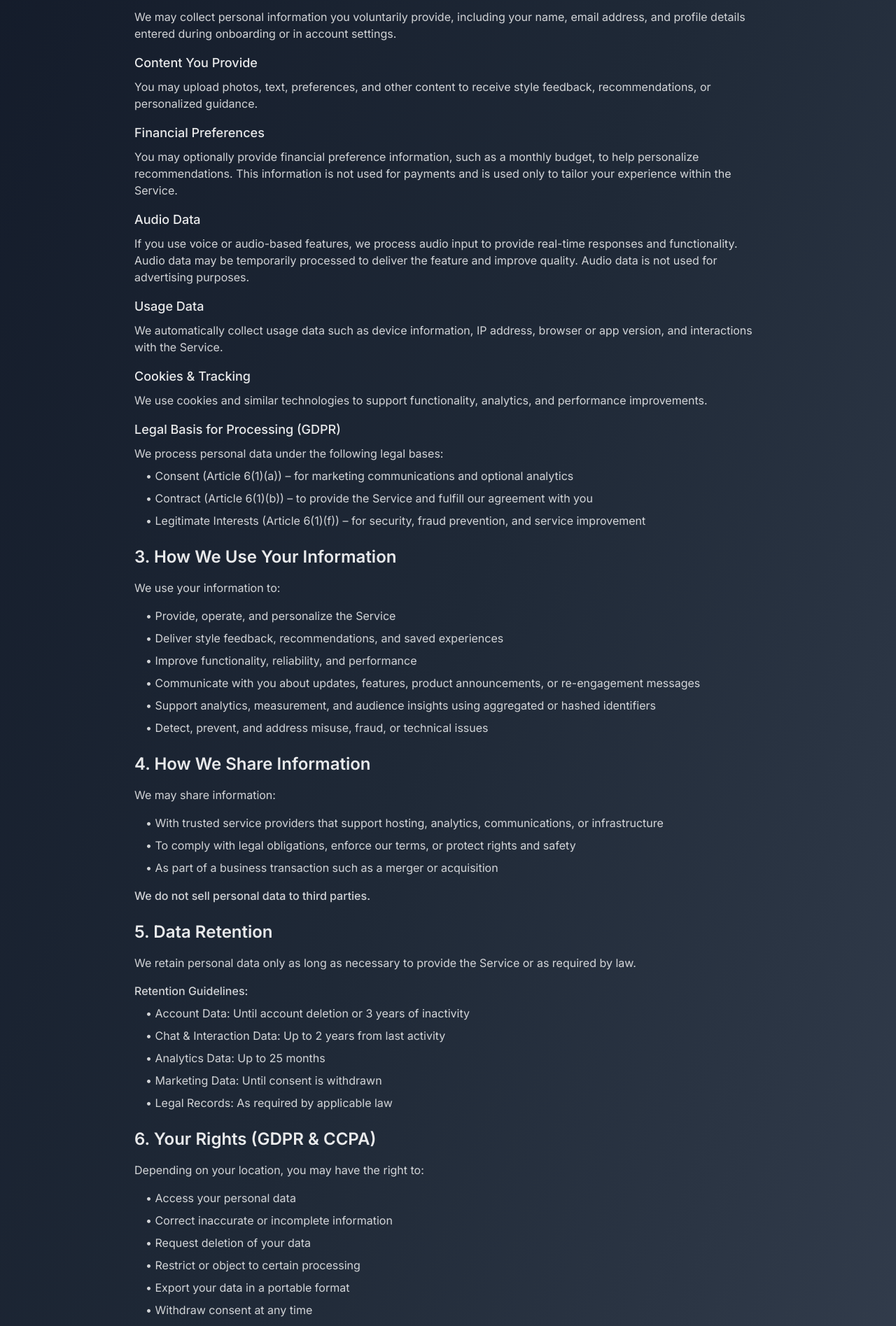
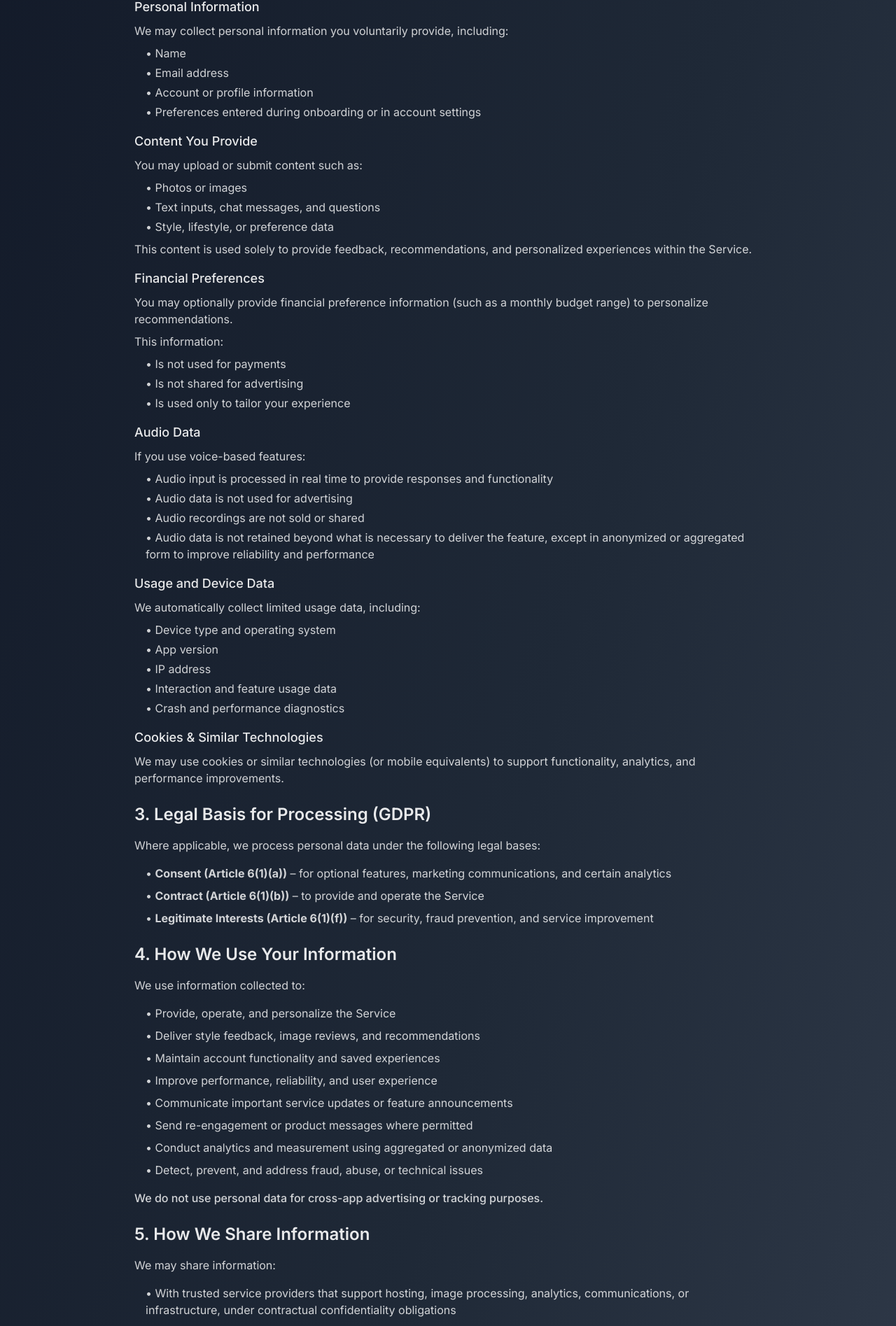
Before and after one commit to SaltaMedia/jules-labs, a Next.js app: page /privacy in a window 1280 px wide. Shown: the part 879-2774 px from the top of the page at 70% size. Built offline with nearby package versions, Linux system fonts and the light colour scheme.

Commit message:
Update copyright to 2026, update privacy policy (Jan 9, 2026)

```diff
--- a/src/app/page.tsx
+++ b/src/app/page.tsx
@@ -185,7 +185,7 @@ export default function Home() {
             <p className="mb-4 text-white/70">
               Jules is an AI tool. Her guidance is for informational purposes only and should not replace professional advice. Use your own judgment before making decisions.
             </p>
-            <p>&copy; 2025 Jules Labs. All rights reserved.</p>
+            <p>&copy; 2026 Jules Labs. All rights reserved.</p>
             <div className="mt-4 space-x-6">
               <a href="https://www.juleslabs.com/terms" className="hover:text-white transition">Terms</a>
               <a href="https://www.juleslabs.com/privacy" className="hover:text-white transition">Privacy Policy</a>
--- a/src/app/privacy/page.tsx
+++ b/src/app/privacy/page.tsx
@@ -25,7 +25,8 @@ export default function Privacy() {
       <Section id="privacy" bg="gradient1">
         <div className="max-w-4xl mx-auto space-y-8">
           <div className="text-center mb-8">
-            <p className="text-sm text-white/70">Effective Date: 8/27/2025</p>
+            <p className="text-sm text-white/70">Effective Date: January 9, 2026</p>
+            <p className="text-sm text-white/70">Last Updated: January 9, 2026</p>
           </div>
 
           <div className="space-y-6">
@@ -33,10 +34,10 @@ export default function Privacy() {
             <div>
               <h2 className="text-2xl font-semibold mb-4">1. Introduction</h2>
               <p className="text-lg leading-relaxed">
-                Jules Labs (&ldquo;we,&rdquo; &ldquo;our,&rdquo; or &ldquo;us&rdquo;) respects your privacy. This Privacy Policy explains how we collect, use, disclose, and safeguard your information when you use Jules, our AI-powered style and lifestyle service (the &ldquo;Service&rdquo;).
+                Jules Labs, LLC (&ldquo;Jules Labs,&rdquo; &ldquo;we,&rdquo; &ldquo;our,&rdquo; or &ldquo;us&rdquo;) respects your privacy. This Privacy Policy explains how we collect, use, disclose, and safeguard your information when you use Jules, our AI-powered style and lifestyle application and related services (the &ldquo;Service&rdquo;).
               </p>
               <p className="text-lg leading-relaxed mt-4">
-                By using the Service, you agree to the practices described in this Privacy Policy. If you do not agree, please discontinue use.
+                By accessing or using the Service, you agree to the practices described in this Privacy Policy. If you do not agree, please discontinue use of the Service.
               </p>
             </div>
 
@@ -47,152 +48,217 @@ export default function Privacy() {
               <div className="space-y-4">
                 <div>
                   <h3 className="text-lg font-medium mb-2">Personal Information</h3>
-                  <p className="text-white/80">
-                    We may collect personal information you voluntarily provide, including your name, email address, and profile details entered during onboarding or in account settings.
-                  </p>
+                  <p className="text-white/80 mb-2">We may collect personal information you voluntarily provide, including:</p>
+                  <ul className="space-y-1 text-white/80 ml-4">
+                    <li>• Name</li>
+                    <li>• Email address</li>
+                    <li>• Account or profile information</li>
+                    <li>• Preferences entered during onboarding or in account settings</li>
+                  </ul>
                 </div>
 
                 <div>
                   <h3 className="text-lg font-medium mb-2">Content You Provide</h3>
-                  <p className="text-white/80">
-                    You may upload photos, text, preferences, and other content to receive style feedback, recommendations, or personalized guidance.
+                  <p className="text-white/80 mb-2">You may upload or submit content such as:</p>
+                  <ul className="space-y-1 text-white/80 ml-4">
+                    <li>• Photos or images</li>
+                    <li>• Text inputs, chat messages, and questions</li>
+                    <li>• Style, lifestyle, or preference data</li>
+                  </ul>
+                  <p className="text-white/80 mt-2">
+                    This content is used solely to provide feedback, recommendations, and personalized experiences within the Service.
                   </p>
                 </div>
 
                 <div>
                   <h3 className="text-lg font-medium mb-2">Financial Preferences</h3>
-                  <p className="text-white/80">
-                    You may optionally provide financial preference information, such as a monthly budget, to help personalize recommendations. This information is not used for payments and is used only to tailor your experience within the Service.
+                  <p className="text-white/80 mb-2">
+                    You may optionally provide financial preference information (such as a monthly budget range) to personalize recommendations.
                   </p>
+                  <p className="text-white/80 mb-2">This information:</p>
+                  <ul className="space-y-1 text-white/80 ml-4">
+                    <li>• Is not used for payments</li>
+                    <li>• Is not shared for advertising</li>
+                    <li>• Is used only to tailor your experience</li>
+                  </ul>
                 </div>
 
                 <div>
                   <h3 className="text-lg font-medium mb-2">Audio Data</h3>
-                  <p className="text-white/80">
-                    If you use voice or audio-based features, we process audio input to provide real-time responses and functionality. Audio data may be temporarily processed to deliver the feature and improve quality. Audio data is not used for advertising purposes.
-                  </p>
+                  <p className="text-white/80 mb-2">If you use voice-based features:</p>
+                  <ul className="space-y-1 text-white/80 ml-4">
+                    <li>• Audio input is processed in real time to provide responses and functionality</li>
+                    <li>• Audio data is not used for advertising</li>
+                    <li>• Audio recordings are not sold or shared</li>
+                    <li>• Audio data is not retained beyond what is necessary to deliver the feature, except in anonymized or aggregated form to improve reliability and performance</li>
+                  </ul>
                 </div>
 
                 <div>
-                  <h3 className="text-lg font-medium mb-2">Usage Data</h3>
-                  <p className="text-white/80">
-                    We automatically collect usage data such as device information, IP address, browser or app version, and interactions with the Service.
-                  </p>
+                  <h3 className="text-lg font-medium mb-2">Usage and Device Data</h3>
+                  <p className="text-white/80 mb-2">We automatically collect limited usage data, including:</p>
+                  <ul className="space-y-1 text-white/80 ml-4">
+                    <li>• Device type and operating system</li>
+                    <li>• App version</li>
+                    <li>• IP address</li>
+                    <li>• Interaction and feature usage data</li>
+                    <li>• Crash and performance diagnostics</li>
+                  </ul>
                 </div>
 
                 <div>
-                  <h3 className="text-lg font-medium mb-2">Cookies &amp; Tracking</h3>
+                  <h3 className="text-lg font-medium mb-2">Cookies &amp; Similar Technologies</h3>
                   <p className="text-white/80">
-                    We use cookies and similar technologies to support functionality, analytics, and performance improvements.
+                    We may use cookies or similar technologies (or mobile equivalents) to support functionality, analytics, and performance improvements.
                   </p>
-                </div>
-
-                <div>
-                  <h3 className="text-lg font-medium mb-2">Legal Basis for Processing (GDPR)</h3>
-                  <p className="text-white/80 mb-2">We process personal data under the following legal bases:</p>
-                  <ul className="space-y-2 text-white/80 ml-4">
-                    <li>• Consent (Article 6(1)(a)) – for marketing communications and optional analytics</li>
-                    <li>• Contract (Article 6(1)(b)) – to provide the Service and fulfill our agreement with you</li>
-                    <li>• Legitimate Interests (Article 6(1)(f)) – for security, fraud prevention, and service improvement</li>
-                  </ul>
                 </div>
               </div>
             </div>
 
             {/* Section 3 */}
             <div>
-              <h2 className="text-2xl font-semibold mb-4">3. How We Use Your Information</h2>
-              <p className="text-white/80 mb-4">We use your information to:</p>
+              <h2 className="text-2xl font-semibold mb-4">3. Legal Basis for Processing (GDPR)</h2>
+              <p className="text-white/80 mb-4">Where applicable, we process personal data under the following legal bases:</p>
               <ul className="space-y-2 text-white/80 ml-4">
-                <li>• Provide, operate, and personalize the Service</li>
-                <li>• Deliver style feedback, recommendations, and saved experiences</li>
-                <li>• Improve functionality, reliability, and performance</li>
-                <li>• Communicate with you about updates, features, product announcements, or re-engagement messages</li>
-                <li>• Support analytics, measurement, and audience insights using aggregated or hashed identifiers</li>
-                <li>• Detect, prevent, and address misuse, fraud, or technical issues</li>
+                <li>• <strong>Consent (Article 6(1)(a))</strong> – for optional features, marketing communications, and certain analytics</li>
+                <li>• <strong>Contract (Article 6(1)(b))</strong> – to provide and operate the Service</li>
+                <li>• <strong>Legitimate Interests (Article 6(1)(f))</strong> – for security, fraud prevention, and service improvement</li>
               </ul>
             </div>
 
             {/* Section 4 */}
             <div>
-              <h2 className="text-2xl font-semibold mb-4">4. How We Share Information</h2>
+              <h2 className="text-2xl font-semibold mb-4">4. How We Use Your Information</h2>
+              <p className="text-white/80 mb-4">We use information collected to:</p>
+              <ul className="space-y-2 text-white/80 ml-4">
+                <li>• Provide, operate, and personalize the Service</li>
+                <li>• Deliver style feedback, image reviews, and recommendations</li>
+                <li>• Maintain account functionality and saved experiences</li>
+                <li>• Improve performance, reliability, and user experience</li>
+                <li>• Communicate important service updates or feature announcements</li>
+                <li>• Send re-engagement or product messages where permitted</li>
+                <li>• Conduct analytics and measurement using aggregated or anonymized data</li>
+                <li>• Detect, prevent, and address fraud, abuse, or technical issues</li>
+              </ul>
+              <p className="text-white/80 mt-4 font-medium">We do not use personal data for cross-app advertising or tracking purposes.</p>
+            </div>
+
+            {/* Section 5 */}
+            <div>
+              <h2 className="text-2xl font-semibold mb-4">5. How We Share Information</h2>
               <p className="text-white/80 mb-4">We may share information:</p>
               <ul className="space-y-2 text-white/80 ml-4">
-                <li>• With trusted service providers that support hosting, analytics, communications, or infrastructure</li>
-                <li>• To comply with legal obligations, enforce our terms, or protect rights and safety</li>
-                <li>• As part of a business transaction such as a merger or acquisition</li>
+                <li>• With trusted service providers that support hosting, image processing, analytics, communications, or infrastructure, under contractual confidentiality obligations</li>
+                <li>• To comply with legal obligations or lawful requests</li>
+                <li>• To enforce our Terms of Service or protect the rights, safety, and security of users or others</li>
+                <li>• In connection with a merger, acquisition, or asset sale, subject to applicable privacy protections</li>
               </ul>
               <p className="text-white/80 mt-4 font-medium">We do not sell personal data to third parties.</p>
             </div>
 
-            {/* Section 5 */}
+            {/* Section 6 */}
             <div>
-              <h2 className="text-2xl font-semibold mb-4">5. Data Retention</h2>
+              <h2 className="text-2xl font-semibold mb-4">6. Data Retention</h2>
               <p className="text-white/80 mb-4">
-                We retain personal data only as long as necessary to provide the Service or as required by law.
+                We retain personal data only for as long as necessary to provide the Service or comply with legal obligations.
               </p>
-              <p className="text-white/80 mb-2 font-medium">Retention Guidelines:</p>
+              <p className="text-white/80 mb-2 font-medium">Retention Guidelines</p>
               <ul className="space-y-2 text-white/80 ml-4">
-                <li>• Account Data: Until account deletion or 3 years of inactivity</li>
-                <li>• Chat &amp; Interaction Data: Up to 2 years from last activity</li>
-                <li>• Analytics Data: Up to 25 months</li>
-                <li>• Marketing Data: Until consent is withdrawn</li>
-                <li>• Legal Records: As required by applicable law</li>
+                <li>• <strong>Account Data:</strong> Until account deletion or after 3 years of inactivity</li>
+                <li>• <strong>Images, Chats, and Interactions:</strong> Up to 2 years from last activity</li>
+                <li>• <strong>Analytics Data:</strong> Up to 25 months</li>
+                <li>• <strong>Marketing Communications:</strong> Until consent is withdrawn</li>
+                <li>• <strong>Legal Records:</strong> As required by applicable law</li>
               </ul>
             </div>
 
-            {/* Section 6 */}
+            {/* Section 7 */}
             <div>
-              <h2 className="text-2xl font-semibold mb-4">6. Your Rights (GDPR &amp; CCPA)</h2>
+              <h2 className="text-2xl font-semibold mb-4">7. Account Deletion</h2>
+              <p className="text-white/80 mb-4">
+                You may delete your account at any time through in-app settings.
+              </p>
+              <p className="text-white/80 mb-2">When you delete your account:</p>
+              <ul className="space-y-2 text-white/80 ml-4">
+                <li>• Profile information, uploaded images, chat history, and associated personal data are permanently removed from our active systems</li>
+                <li>• Limited data may be retained temporarily where required by law or for legitimate business purposes (such as fraud prevention or legal compliance)</li>
+              </ul>
+            </div>
+
+            {/* Section 8 */}
+            <div>
+              <h2 className="text-2xl font-semibold mb-4">8. Your Rights (GDPR &amp; CCPA)</h2>
               <p className="text-white/80 mb-4">Depending on your location, you may have the right to:</p>
               <ul className="space-y-2 text-white/80 ml-4">
                 <li>• Access your personal data</li>
-                <li>• Correct inaccurate or incomplete information</li>
+                <li>• Correct inaccurate or incomplete data</li>
                 <li>• Request deletion of your data</li>
                 <li>• Restrict or object to certain processing</li>
                 <li>• Export your data in a portable format</li>
                 <li>• Withdraw consent at any time</li>
               </ul>
+
+              <div className="mt-4">
+                <h3 className="text-lg font-medium mb-2">California Residents</h3>
+                <p className="text-white/80 mb-2">
+                  California residents may have the right to request information about personal data collected in the preceding 12 months and to opt out of certain data sharing practices.
+                </p>
+                <p className="text-white/80">
+                  Jules Labs does not sell personal information as defined by the California Consumer Privacy Act (CCPA).
+                </p>
+              </div>
+
               <p className="text-white/80 mt-4">
-                You can exercise these rights by contacting <a href="mailto:steve@juleslabs.com" className="text-blue-400 hover:text-blue-300 underline">steve@juleslabs.com</a> or using in-app account controls where available.
-              </p>
-            </div>
-
-            {/* Section 7 */}
-            <div>
-              <h2 className="text-2xl font-semibold mb-4">7. Security</h2>
-              <p className="text-white/80">
-                We use reasonable administrative, technical, and organizational safeguards to protect your information. However, no system can be guaranteed to be 100% secure.
-              </p>
-            </div>
-
-            {/* Section 8 */}
-            <div>
-              <h2 className="text-2xl font-semibold mb-4">8. Children&apos;s Privacy</h2>
-              <p className="text-white/80 mb-4">
-                The Service is not directed to children under the age of 13, and we do not knowingly collect personal data from children under 13.
-              </p>
-              <p className="text-white/80">
-                If we become aware that we have collected personal data from a child under 13, we will take steps to delete it promptly.
+                You can exercise your rights by contacting us or using available in-app controls.
               </p>
             </div>
 
             {/* Section 9 */}
             <div>
-              <h2 className="text-2xl font-semibold mb-4">9. Changes to This Policy</h2>
+              <h2 className="text-2xl font-semibold mb-4">9. Data Used for Tracking</h2>
               <p className="text-white/80">
-                We may update this Privacy Policy from time to time. Any changes will be posted with an updated effective date.
+                We do not track users across third-party apps or websites for advertising purposes, and we do not engage in cross-app tracking as defined by Apple.
               </p>
             </div>
 
             {/* Section 10 */}
             <div>
-              <h2 className="text-2xl font-semibold mb-4">10. Contact Us</h2>
+              <h2 className="text-2xl font-semibold mb-4">10. Security</h2>
+              <p className="text-white/80">
+                We implement reasonable administrative, technical, and organizational safeguards designed to protect your information. However, no method of transmission or storage is completely secure, and we cannot guarantee absolute security.
+              </p>
+            </div>
+
+            {/* Section 11 */}
+            <div>
+              <h2 className="text-2xl font-semibold mb-4">11. Children&apos;s Privacy</h2>
+              <p className="text-white/80 mb-4">
+                The Service is not directed to children under the age of 13, and we do not knowingly collect personal data from children under 13.
+              </p>
+              <p className="text-white/80">
+                If we become aware that we have collected such data, we will delete it promptly.
+              </p>
+            </div>
+
+            {/* Section 12 */}
+            <div>
+              <h2 className="text-2xl font-semibold mb-4">12. Changes to This Policy</h2>
+              <p className="text-white/80">
+                We may update this Privacy Policy from time to time. Any changes will be posted with an updated effective date. Continued use of the Service after changes constitutes acceptance of the updated policy.
+              </p>
+            </div>
+
+            {/* Section 13 */}
+            <div>
+              <h2 className="text-2xl font-semibold mb-4">13. Contact Us</h2>
               <p className="text-white/80 mb-4">
                 If you have questions or concerns about this Privacy Policy, contact us at:
               </p>
               <p className="text-white/80">
                 📧 <a href="mailto:steve@juleslabs.com" className="text-blue-400 hover:text-blue-300 underline">steve@juleslabs.com</a>
+              </p>
+              <p className="text-white/80 mt-2">
+                🏢 Jules Labs, LLC
               </p>
             </div>
           </div>
@@ -203,7 +269,7 @@ export default function Privacy() {
       <footer className="bg-black text-white py-16">
         <div className="mx-auto max-w-6xl px-6 text-center">
           <div className="text-sm text-white/50">
-            <p>&copy; 2025 Jules Labs. All rights reserved.</p>
+            <p>&copy; 2026 Jules Labs. All rights reserved.</p>
             <div className="mt-4 space-x-6">
               <Link href="https://www.juleslabs.com/terms" className="hover:text-white transition">Terms</Link>
               <Link href="https://www.juleslabs.com/privacy" className="hover:text-white transition">Privacy Policy</Link>
--- a/src/app/team/page.tsx
+++ b/src/app/team/page.tsx
@@ -61,7 +61,7 @@ export default function Team() {
       <footer className="bg-black text-white py-16">
         <div className="mx-auto max-w-6xl px-6 text-center">
           <div className="text-sm text-white/50">
-            <p>&copy; 2025 Jules Labs. All rights reserved.</p>
+            <p>&copy; 2026 Jules Labs. All rights reserved.</p>
             <div className="mt-4 space-x-6">
               <Link href="https://www.juleslabs.com/terms" className="hover:text-white transition">Terms</Link>
               <Link href="https://www.juleslabs.com/privacy" className="hover:text-white transition">Privacy Policy</Link>
--- a/src/app/terms/page.tsx
+++ b/src/app/terms/page.tsx
@@ -242,7 +242,7 @@ export default function Terms() {
       <footer className="bg-black text-white py-16">
         <div className="mx-auto max-w-6xl px-6 text-center">
           <div className="text-sm text-white/50">
-            <p>&copy; 2025 Jules Labs. All rights reserved.</p>
+            <p>&copy; 2026 Jules Labs. All rights reserved.</p>
             <div className="mt-4 space-x-6">
               <Link href="https://www.juleslabs.com/terms" className="hover:text-white transition">Terms</Link>
               <Link href="https://www.juleslabs.com/privacy" className="hover:text-white transition">Privacy Policy</Link>
```
Also changed, not shown: 1 other file (tests, documents, lock files or other folders).
